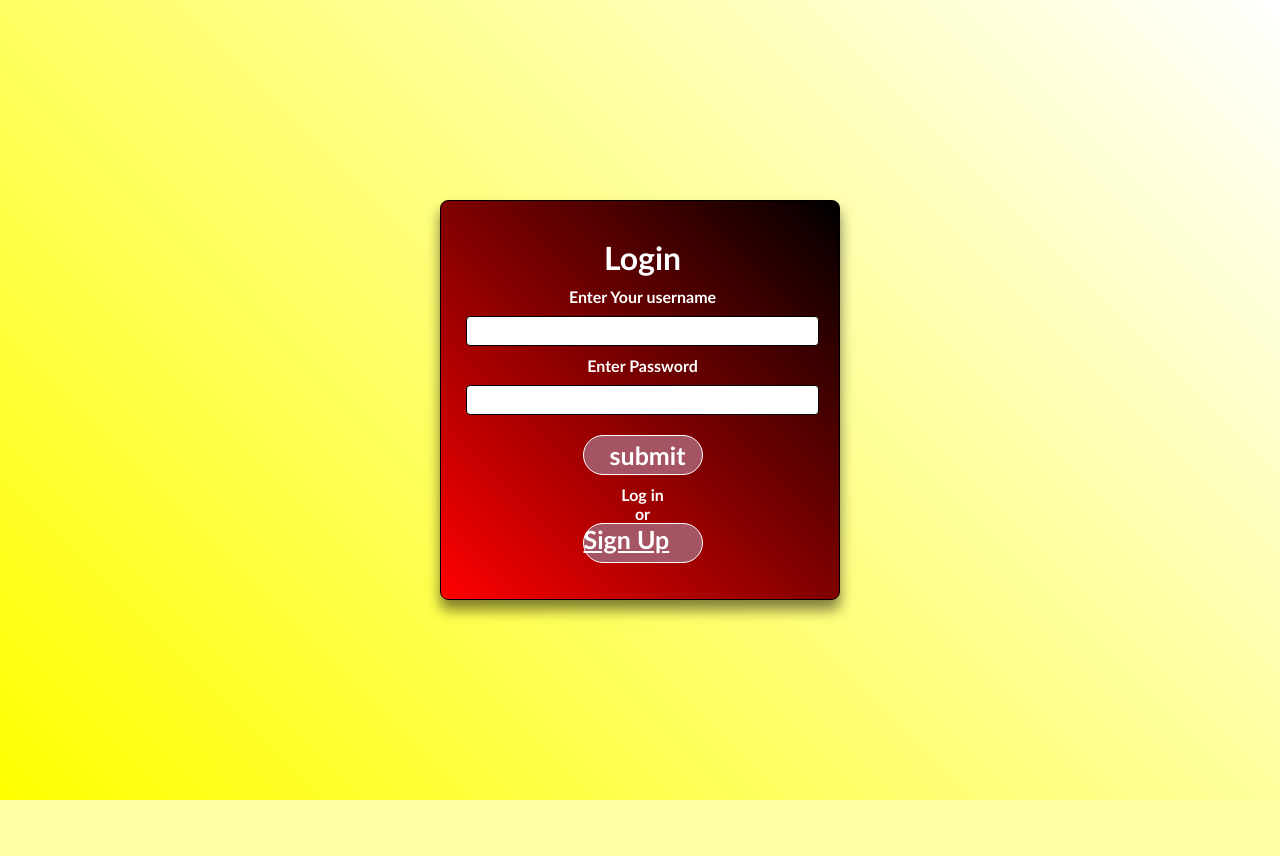
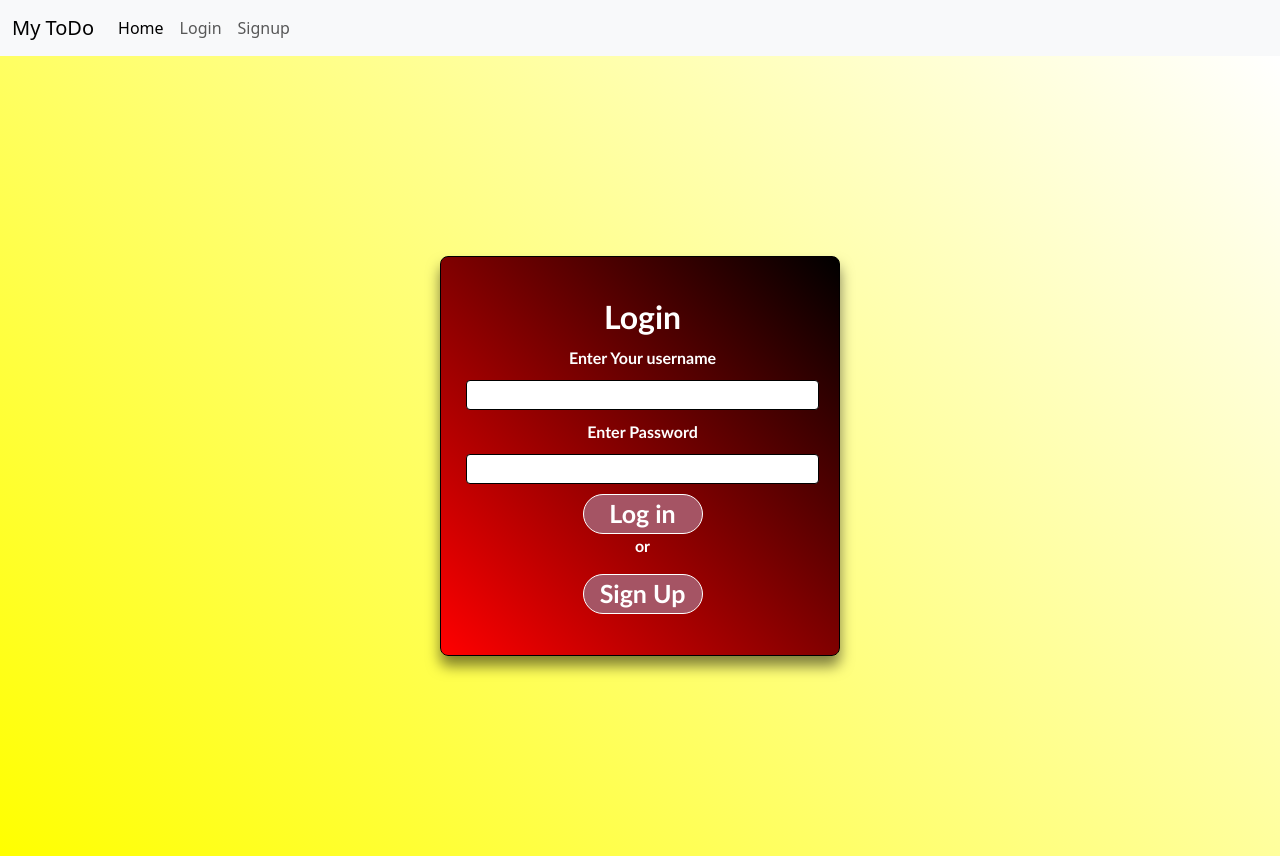
Before and after one commit to KrishnaVhatkar/Flask_login, a Flask app: page / in a window 1280 px wide. Before the commit the page ends 800 px from the top, so only its background shows below. Run offline with Flask 3, Linux system fonts and the light colour scheme; some libraries are stand-ins or nearby versions.

Commit message:
fifth commit

```diff
--- a/app.py
+++ b/app.py
@@ -1,6 +1,10 @@
 from flask import Flask, render_template, url_for, request, session, redirect, flash
 from flask_pymongo import PyMongo
 import bcrypt
+
+
+
+
 
 app = Flask(__name__)
 app.secret_key = 'your_secret_key_here'
--- a/templates/login.html
+++ b/templates/login.html
@@ -3,6 +3,8 @@
 <head>
     <meta charset="UTF-8">
     <meta name="viewport" content="width=device-width, initial-scale=1.0">
+    <link href="https://cdn.jsdelivr.net/npm/bootstrap@5.3.2/dist/css/bootstrap.min.css" rel="stylesheet" integrity="sha384-T3c6CoIi6uLrA9TneNEoa7RxnatzjcDSCmG1MXxSR1GAsXEV/Dwwykc2MPK8M2HN" crossorigin="anonymous">
+    <link rel="website icon" type="png" href="">
     <title>Login</title>
     </head>
     <style>
@@ -10,12 +12,14 @@
             margin: 0;
             padding: 0;
             box-sizing: border-box;
+            overflow: hidden;
         }
         .cotainer{
             height: 100vh;
             width: 100vw;
            display: flex;
            justify-content: center;
+           overflow: hidden;
            align-items: center;
            background: linear-gradient(45deg,yellow,white);
            font-family: 'Gill Sans', 'Gill Sans MT', Calibri, 'Trebuchet MS', sans-serif;
@@ -71,10 +75,37 @@
             box-shadow: 0px 0px 20px rgba(245,245,245,0.8);
 
         }
+        a{
+            text-align: center;
+            text-decoration: none;
+        }
 
     </style>
 
 <body>
+    <nav class="navbar navbar-expand-lg bg-body-tertiary">
+        <div class="container-fluid">
+          <a class="navbar-brand" href="#">My ToDo</a>
+          <button class="navbar-toggler" type="button" data-bs-toggle="collapse" data-bs-target="#navbarSupportedContent" aria-controls="navbarSupportedContent" aria-expanded="false" aria-label="Toggle navigation">
+            <span class="navbar-toggler-icon"></span>
+          </button>
+          <div class="collapse navbar-collapse" id="navbarSupportedContent">
+            <ul class="navbar-nav me-auto mb-2 mb-lg-0">
+              <li class="nav-item">
+                <a class="nav-link active" aria-current="page" href="/home">Home</a>
+              </li>
+              <li class="nav-item">
+                <a class="nav-link" href="/">Login</a>
+              </li>
+
+              <li class="nav-item">
+                <a class="nav-link" href="/signup">Signup</a>
+              </li>
+            </ul>
+
+          </div>
+        </div>
+      </nav>
     <div class="cotainer">
         <form method="POST" action="{{ url_for('login') }}"  class="form">
             <h2>Login</h2>
@@ -82,10 +113,11 @@
             <input type="text" id="username" name="username">
             <label for="password">Enter Password</label>
             <input type="password" id="password" name="password">
-            <input type='submit' value="submit" id="btn">Log in</input>
+            <button type='submit' value="submit" id="btn">Log in</button>
             <p>or</p>
             <a id="btn" href = '/signup' id="btn">Sign Up</a>
     </form>
     </div>
+    <script src="https://cdn.jsdelivr.net/npm/bootstrap@5.3.2/dist/js/bootstrap.bundle.min.js" integrity="sha384-C6RzsynM9kWDrMNeT87bh95OGNyZPhcTNXj1NW7RuBCsyN/o0jlpcV8Qyq46cDfL" crossorigin="anonymous"></script>
 </body>
 </html>
```
Also changed, not shown: templates/index.html (+3 -5 lines), templates/signup.html (+31 -1 lines).
